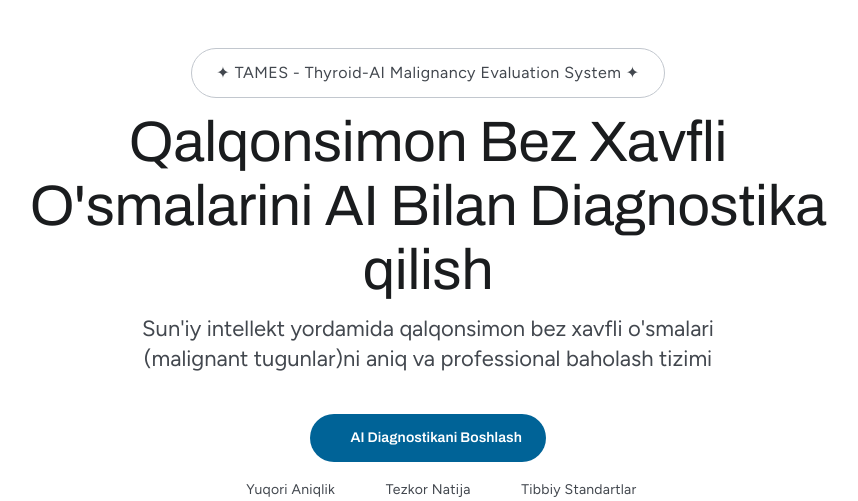
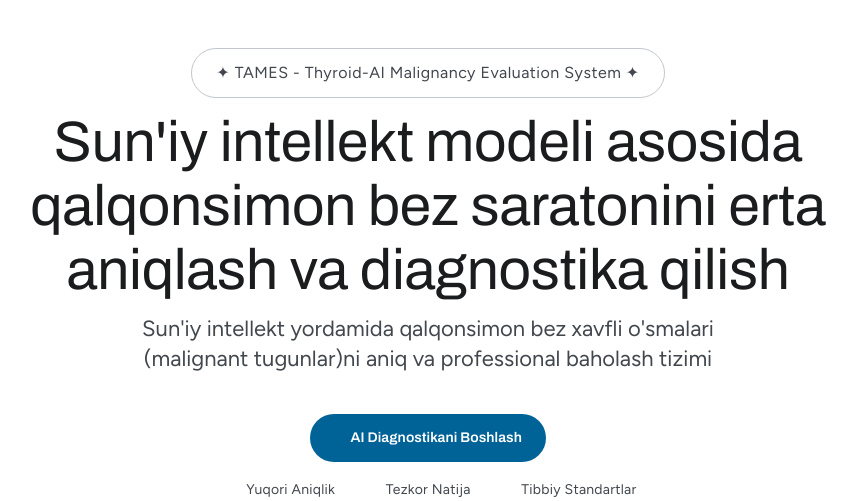
Before and after one commit to AsliddinWeb/ai-project, a Django app: page /en/ in a window 1280 px wide. Shown: the part 83-584 px from the top of the page, without its empty margins (212-1070 px from the left). Run offline with Django 5.2, Linux system fonts and the light colour scheme; some web fonts are replaced.

Commit message:
home.html title updated

```diff
--- a/templates/home.html
+++ b/templates/home.html
@@ -86,7 +86,7 @@
             <p class="body1">✦ TAMES - Thyroid-AI Malignancy Evaluation System ✦</p>
           </div>
           <h1 class="animate-y max-w-[800px] text-center">
-            {% trans "Qalqonsimon Bez Xavfli O'smalarini AI Bilan Diagnostika qilish" %}
+            {% trans "Sun'iy intellekt modeli asosida qalqonsimon bez saratonini erta aniqlash va diagnostika qilish" %}
           </h1>
           <h6 class="animate-y max-w-[650px] text-center text-theme-text-secondary">
             {% trans "Sun'iy intellekt yordamida qalqonsimon bez xavfli o'smalari (malignant tugunlar)ni aniq va professional baholash tizimi" %}
```
Also changed, not shown: locale/en/LC_MESSAGES/django.po, locale/ru/LC_MESSAGES/django.po, locale/uz/LC_MESSAGES/django.po, 3 other files.
